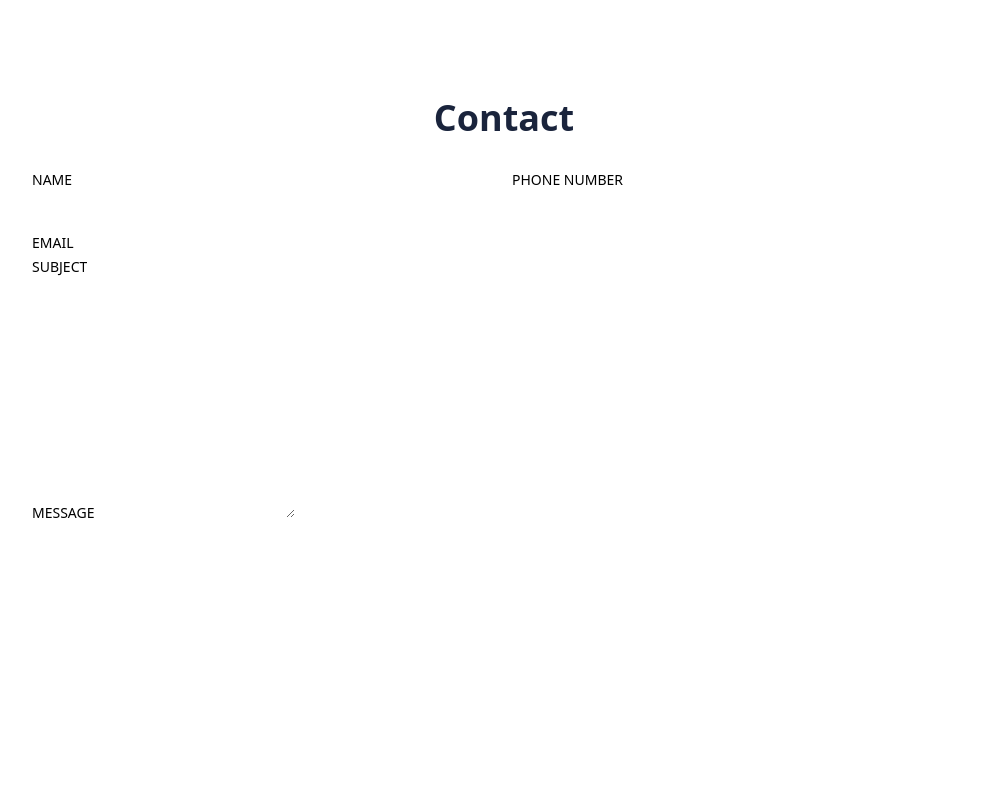
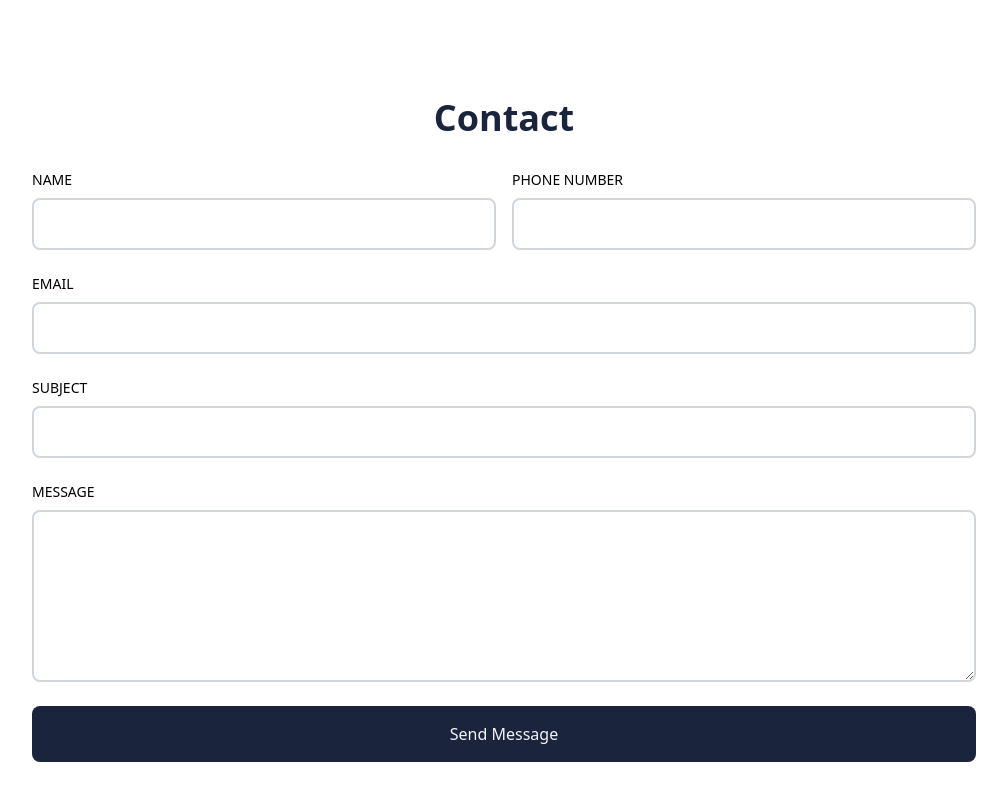
Before and after one commit to Aivazov/portfolio-spa, a React (Vite) app: page / in a window 1280 px wide. Shown: the part 1955-2755 px from the top of the page, without its empty margins (168-1175 px from the left). Before the commit the page ends 2543 px from the top, so only its background shows below. Built offline with nearby package versions, Linux system fonts and the light colour scheme.

Commit message:
finishing working on Contact component

```diff
--- a/src/components/Contact.jsx
+++ b/src/components/Contact.jsx
@@ -6,29 +6,63 @@ export default function Contact() {
       <h1 className="py-4 text-4xl font-bold text-center text-[#1a243c]">
         Contact
       </h1>
-      <form action="" method="POST" encType="multipart/form-data">
+      <form
+        action="https://getform.io/f/b6eb4c30-4aae-4130-a5e2-cfba62b93401"
+        method="POST"
+        encType="multipart/form-data"
+      >
         <div className="grid md:grid-cols-2 gap-4 w-full py-2">
           <div className="flex flex-col">
             <label className="uppercase text-sm py-2">Name</label>
-            <input type="text" name="name" required />
+            <input
+              className="border-2 rounded-lg p-3 flex border-gray-300"
+              type="text"
+              name="name"
+              required
+            />
           </div>
           <div className="flex flex-col">
             <label className="uppercase text-sm py-2">Phone Number</label>
-            <input type="tel" name="number" required />
+            <input
+              className="border-2 rounded-lg p-3 flex border-gray-300"
+              type="tel"
+              name="number"
+              required
+            />
           </div>
         </div>
-        <div>
+        <div className="flex flex-col py-2">
           <label className="uppercase text-sm py-2">Email</label>
-          <input type="email" name="email" required />
+          <input
+            className="border-2 rounded-lg p-3 border-gray-300"
+            type="email"
+            name="email"
+            required
+          />
         </div>
-        <div>
+        <div className="flex flex-col py-2">
           <label className="uppercase text-sm py-2">Subject</label>
-          <input type="text" name="subject" required />
+          <input
+            className="border-2 rounded-lg p-3 border-gray-300"
+            type="text"
+            name="subject"
+            required
+          />
         </div>
-        <div>
+        <div className="flex flex-col py-2">
           <label className="uppercase text-sm py-2">Message</label>
-          <textarea name="message" rows="10"></textarea>
+          <textarea
+            className="border-2 rounded-lg p-3 border-gray-300"
+            name="message"
+            rows="6"
+          ></textarea>
         </div>
+        <button
+          type="submit"
+          className="text-gray-100 mt-4 p-4 w-full bg-[#1a243c] rounded-lg"
+        >
+          Send Message
+        </button>
       </form>
     </div>
   );
--- a/src/components/Sidenav.jsx
+++ b/src/components/Sidenav.jsx
@@ -24,6 +24,7 @@ export default function Sidenav() {
       {nav ? (
         <div className="fixed w-full h-screen bg-white/90 flex flex-col justify-center items-center z-20">
           <a
+            onClick={handleNav}
             href="#main"
             className="w-[75%] flex justify-center items-center bg-gray-200 shadow-md rounded-full shadow-gray-400 p-4 m-2 cursor-pointer hover:scale-105 ease-in duration-200"
           >
@@ -31,6 +32,7 @@ export default function Sidenav() {
             <span className="pl-4">Home</span>
           </a>
           <a
+            onClick={handleNav}
             href="#projects"
             className="w-[75%] flex justify-center items-center bg-gray-200 shadow-md rounded-full shadow-gray-400 p-4 m-2 cursor-pointer hover:scale-105 ease-in duration-200"
           >
@@ -38,6 +40,7 @@ export default function Sidenav() {
             <span className="pl-4">Projects</span>
           </a>
           <a
+            onClick={handleNav}
             href="#main"
             className="w-[75%] flex justify-center items-center bg-gray-200 shadow-md rounded-full shadow-gray-400 p-4 m-2 cursor-pointer hover:scale-105 ease-in duration-200"
           >
@@ -45,6 +48,7 @@ export default function Sidenav() {
             <span className="pl-4">Resume</span>
           </a>
           <a
+            onClick={handleNav}
             href="#contact"
             className="w-[75%] flex justify-center items-center bg-gray-200 shadow-md rounded-full shadow-gray-400 p-4 m-2 cursor-pointer hover:scale-105 ease-in duration-200"
           >
```
